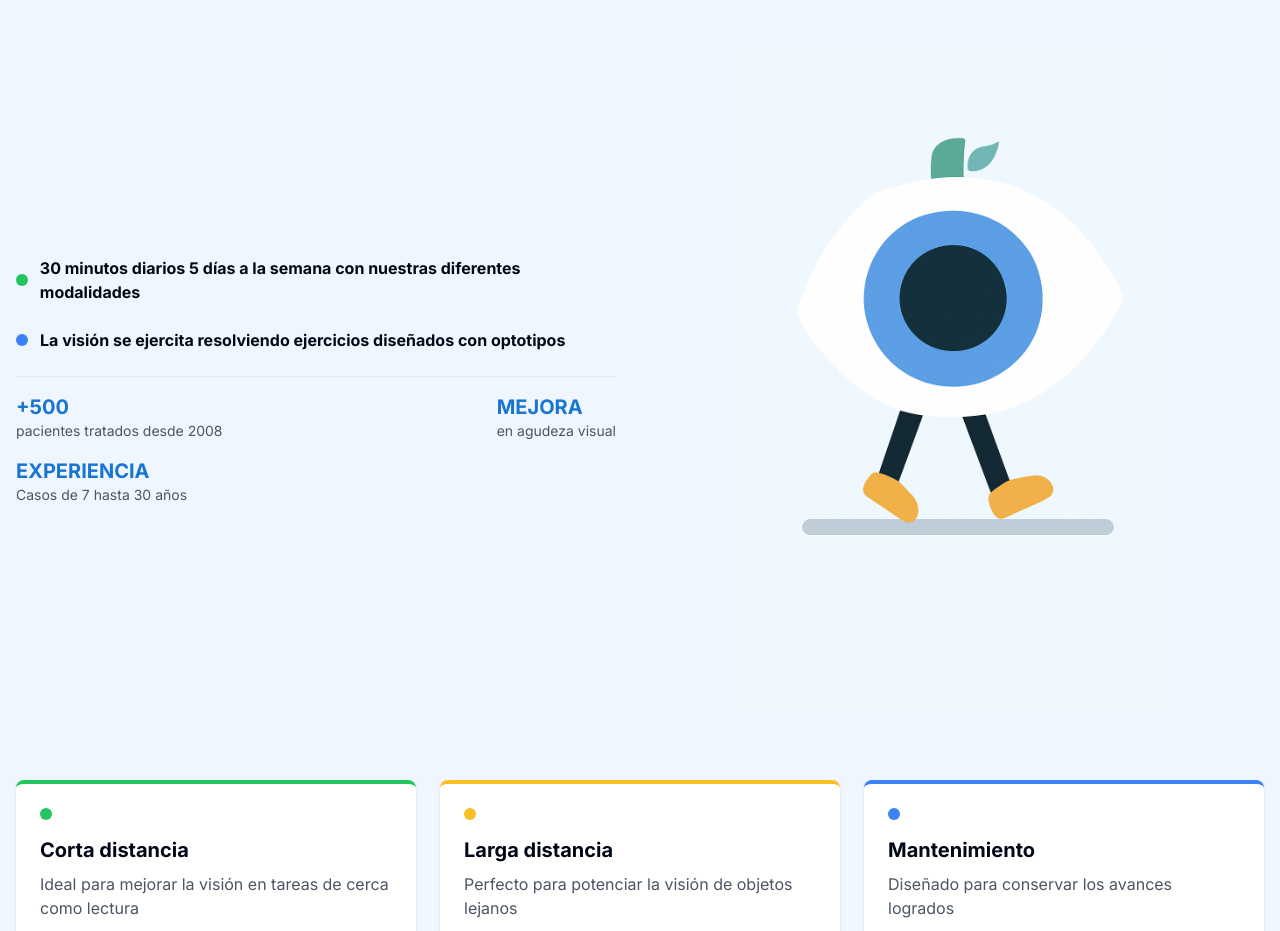
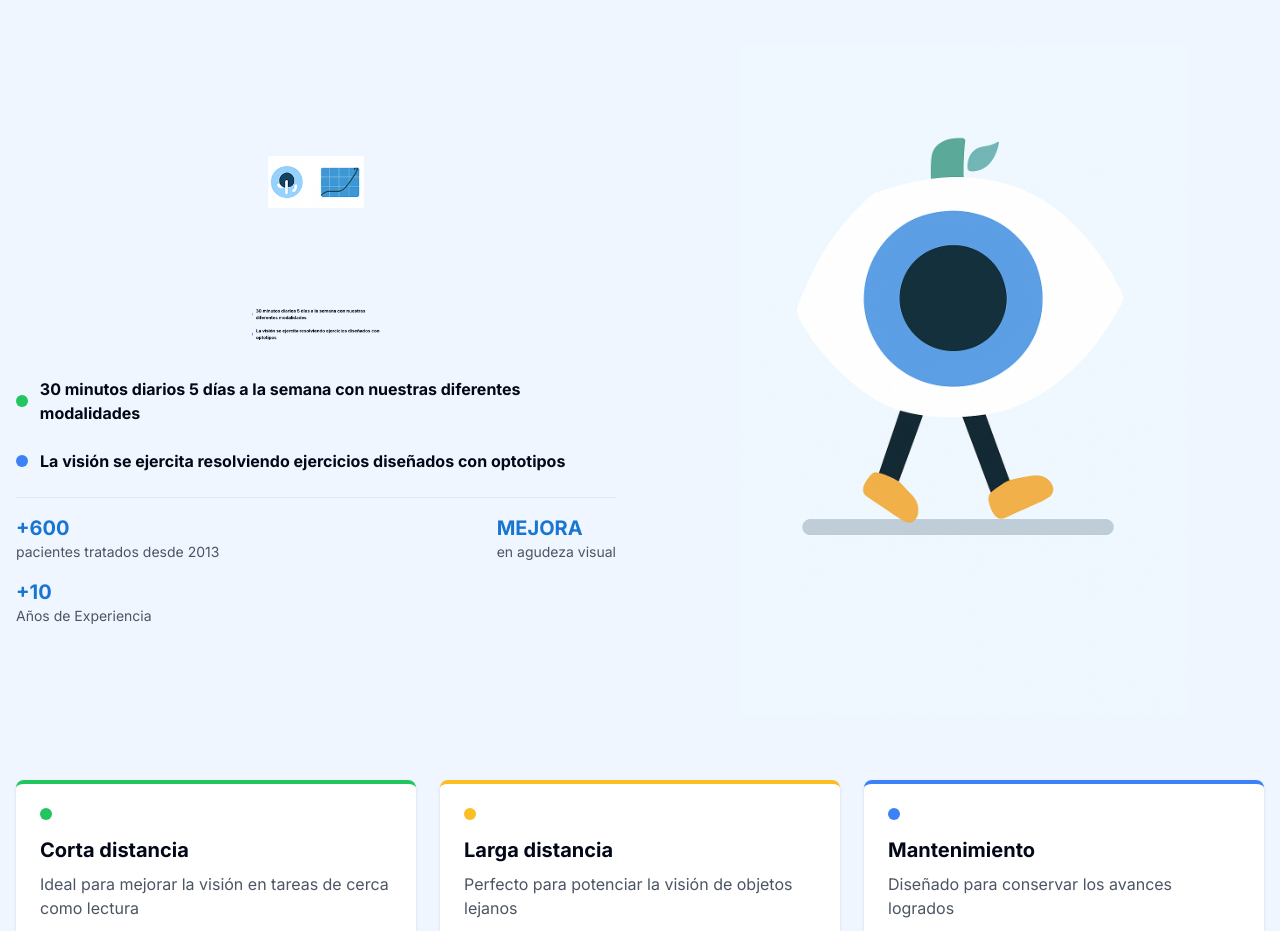
Before and after one commit to RomeoValdomero1/amblyopia-vision-boost, a React (Vite) app: page / in a window 1280 px wide. Shown: the part 1400-2331 px from the top of the page. Built offline with nearby package versions, Linux system fonts and the light colour scheme.

Commit message:
Fix: Update HowItWorks section
Update the HowItWorks section with the requested changes, including image placement, text modifications, and removal of the "Experiencia" section.

```diff
--- a/src/components/HowItWorks.tsx
+++ b/src/components/HowItWorks.tsx
@@ -12,6 +12,19 @@ export default function HowItWorks() {
 
         <div className="grid grid-cols-1 md:grid-cols-2 gap-12 items-center mb-16">
           <div className="space-y-6">
+            <div className="flex flex-col items-center gap-4 mb-8">
+              <img
+                src="/lovable-uploads/4a7376ce-9a46-4a90-ab4a-bbb04f4d6e25.png"
+                alt="Ícono de visión"
+                className="w-24 h-24 object-contain"
+              />
+              <img
+                src="/lovable-uploads/fd5ec3c1-28fb-44f2-a8ee-74e77618804f.png"
+                alt="Gráfico de mejora"
+                className="w-32 h-auto object-contain"
+              />
+            </div>
+
             <div className="flex items-center gap-3">
               <div className="w-3 h-3 bg-green-500 rounded-full"></div>
               <h3 className="font-bold">30 minutos diarios 5 días a la semana con nuestras diferentes modalidades</h3>
@@ -24,8 +37,8 @@ export default function HowItWorks() {
             <div className="mt-8 pt-4 border-t border-gray-200">
               <div className="flex justify-between items-center">
                 <div>
-                  <div className="text-xl font-bold text-primary">+500</div>
-                  <div className="text-sm text-gray-600">pacientes tratados desde 2008</div>
+                  <div className="text-xl font-bold text-primary">+600</div>
+                  <div className="text-sm text-gray-600">pacientes tratados desde 2013</div>
                 </div>
                 <div>
                   <div className="text-xl font-bold text-primary">MEJORA</div>
@@ -33,8 +46,8 @@ export default function HowItWorks() {
                 </div>
               </div>
               <div className="mt-4">
-                <div className="text-xl font-bold text-primary">EXPERIENCIA</div>
-                <div className="text-sm text-gray-600">Casos de 7 hasta 30 años</div>
+                <div className="text-xl font-bold text-primary">+10</div>
+                <div className="text-sm text-gray-600">Años de Experiencia</div>
               </div>
             </div>
           </div>
```
Also changed, not shown: public/lovable-uploads/4a7376ce-9a46-4a90-ab4a-bbb04f4d6e25.png (added), public/lovable-uploads/fd5ec3c1-28fb-44f2-a8ee-74e77618804f.png (added).
